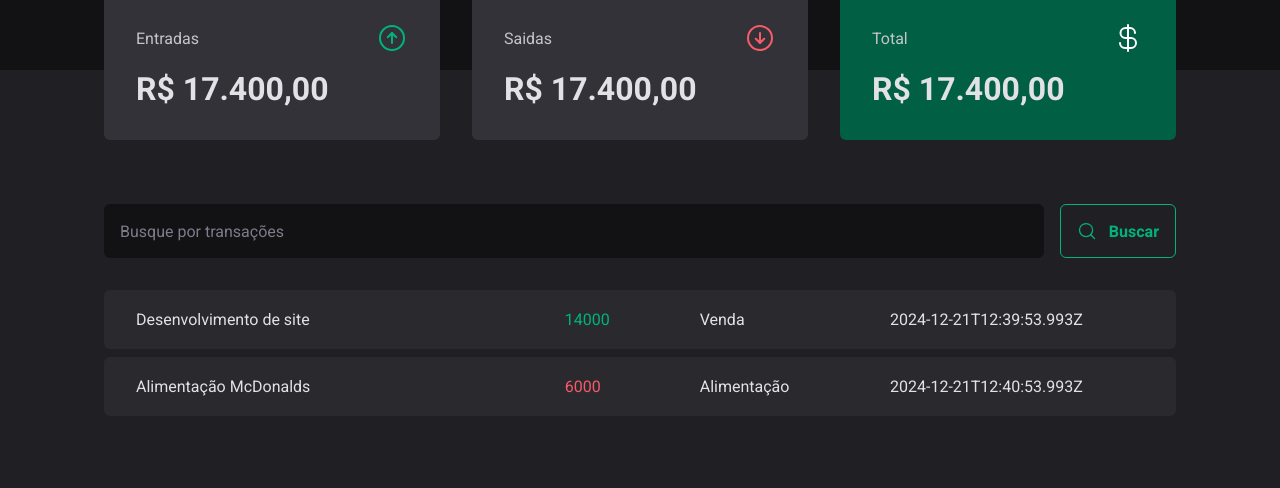
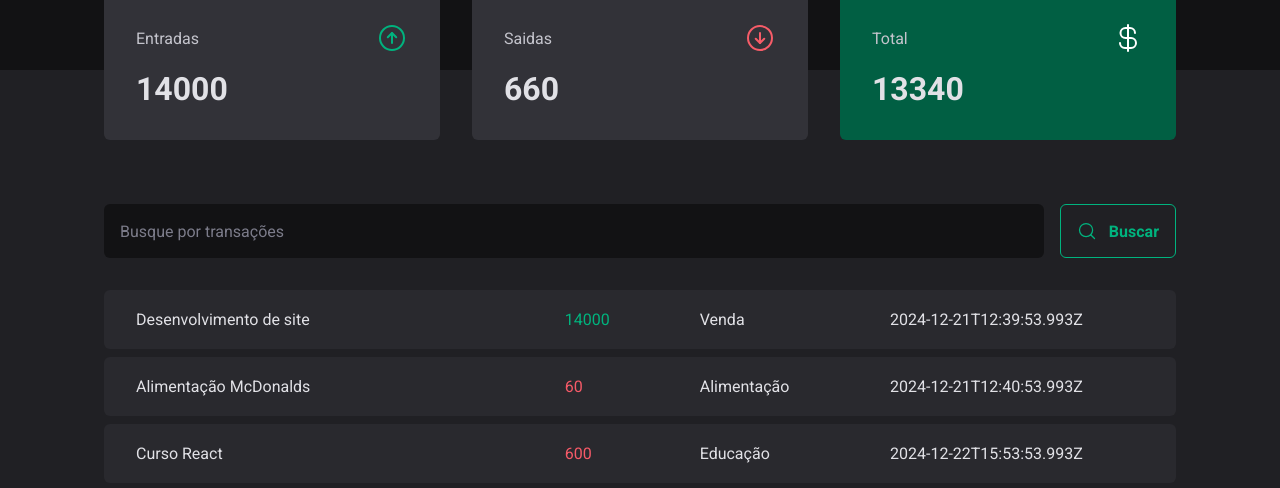
Before and after one commit to wilsonjpdev/money, a React (Vite) app: page / in a window 1280 px wide. Shown: the part 390-878 px from the top of the page. Before the commit the page ends 814 px from the top, so only its background shows below. Built offline with nearby package versions, Linux system fonts and the light colour scheme; data requests are answered from the project's data file.

Commit message:
calculando resumo de transições

```diff
--- a/db.json
+++ b/db.json
@@ -13,8 +13,16 @@
             "description": "Alimentação McDonalds",
             "type": "outcome",
             "category": "Alimentação",
-            "price": 6000,
+            "price": 60,
             "createdAt": "2024-12-21T12:40:53.993Z"
+        },
+        {
+            "id": 3,
+            "description": "Curso React",
+            "type": "outcome",
+            "category": "Educação",
+            "price": 600,
+            "createdAt": "2024-12-22T15:53:53.993Z"
         }
     ]
 }
--- a/src/components/Summary/index.tsx
+++ b/src/components/Summary/index.tsx
@@ -1,7 +1,22 @@
 import { ArrowCircleDown, ArrowCircleUp, CurrencyDollar } from "phosphor-react";
 import { SummaryCard, SummaryContainer } from "./styles";
+import { useContext } from "react";
+import { TransactionsContext } from "../../contexts/TransactionsContext";
 
 export function Summary() {
+    const { transactions } = useContext(TransactionsContext)
+
+    const summary = transactions.reduce((acc, transaction) => {
+        if(transaction.type === 'income') {
+            acc.income += transaction.price
+            acc.total += transaction.price
+        }
+        else {
+            acc.outcome += transaction.price
+            acc.total -= transaction.price
+        }
+        return acc
+    }, {income: 0, outcome: 0, total: 0})
 
     return (
         <SummaryContainer>
@@ -10,7 +25,7 @@
                     <span>Entradas</span>
                     <ArrowCircleUp size={32} color="#00b37e" />
                 </header>
-                <strong>R$ 17.400,00</strong>
+                <strong>{ summary.income }</strong>
             </SummaryCard>
 
             <SummaryCard>
@@ -18,7 +33,7 @@
                     <span>Saidas</span>
                     <ArrowCircleDown size={32} color="#f75c68" />
                 </header>
-                <strong>R$ 17.400,00</strong>
+                <strong>{ summary.outcome }</strong>
             </SummaryCard>
 
             <SummaryCard variant="green">
@@ -26,7 +41,7 @@
                     <span>Total</span>
                     <CurrencyDollar size={32} color="#fff" />
                 </header>
-                <strong>R$ 17.400,00</strong>
+                <strong>{ summary.total }</strong>
             </SummaryCard>
         </SummaryContainer>
     )
```
